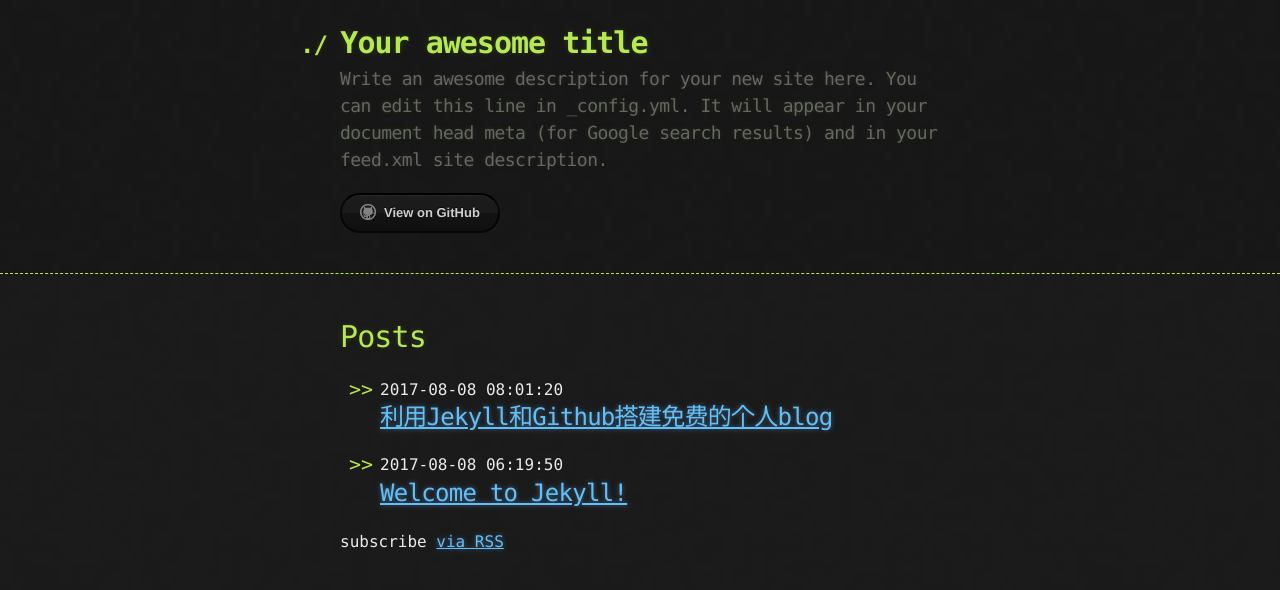
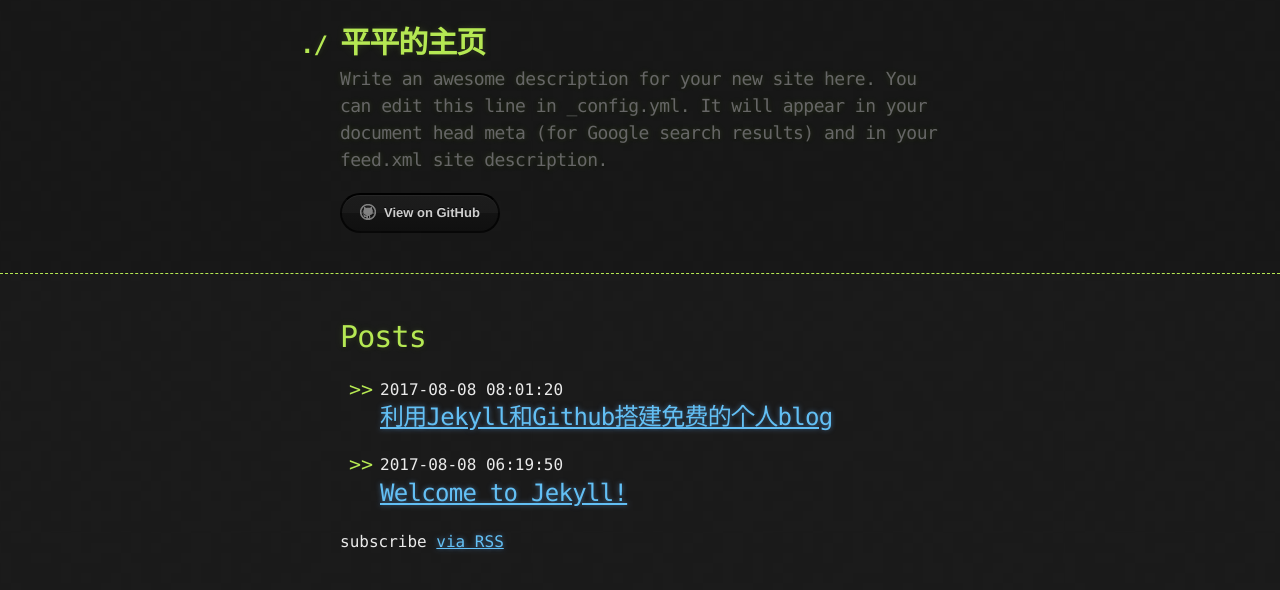
Before and after one commit to pingping1122/pingping1122.github.io, a Jekyll site: the page built from index.md, in a window 1280 px wide. Shown: the top 590 px of the page. Built offline with Jekyll 4.4.1, drawn with Linux system fonts in a browser that asks for light colours.

```diff
--- a/_config.yml
+++ b/_config.yml
@@ -13,16 +13,16 @@
 # you will see them accessed via {{ site.title }}, {{ site.email }}, and so on.
 # You can create any custom variable you would like, and they will be accessible
 # in the templates via {{ site.myvariable }}.
-title: Your awesome title
-email: your-email@example.com
+title: 平平的主页
+email: ''
 description: > # this means to ignore newlines until "baseurl:"
   Write an awesome description for your new site here. You can edit this
   line in _config.yml. It will appear in your document head meta (for
   Google search results) and in your feed.xml site description.
 baseurl: "" # the subpath of your site, e.g. /blog
 url: "" # the base hostname & protocol for your site, e.g. http://example.com
-twitter_username: jekyllrb
-github_username:  jekyll
+github_username:  pingping1122
+google_analytics: UA-104243527-1
 
 # Build settings
 markdown: kramdown
```
